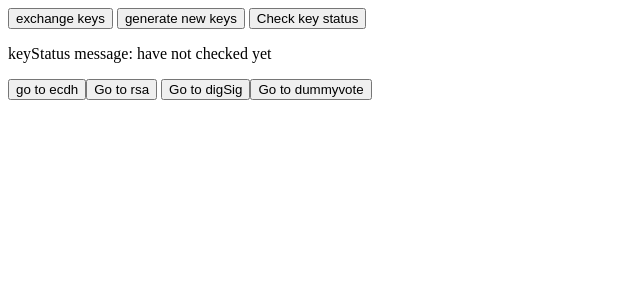
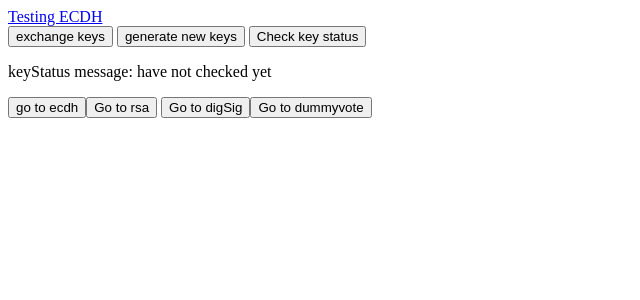
Before and after one commit to Draellemeistro/P4-projekt, a SvelteKit app in the folder Agora-app/: page /cryptoTests in a window 1280 px wide. Shown: the top 300 px of the page, without its empty margins (0-640 px from the left). Built offline with nearby package versions, Linux system fonts and the light colour scheme.

Commit message:
Fixed import of server private ECDH key

```diff
--- a/Agora-app/src/routes/cryptoTests/+page.svelte
+++ b/Agora-app/src/routes/cryptoTests/+page.svelte
@@ -1,6 +1,9 @@
 <script>
 	import { onMount } from 'svelte';
 	import { packageAndExchangeKeys } from './cryptoTests.js';
+	import TestingECDH from './testingECDH/TestingECDH.svelte';
+	import { Router, Route, Link } from 'svelte-routing';
+
 	import cryptoUtils from '../../utils/cryptoUtils.js';
 	let keyStatus = 'have not checked yet';
 	async function checkKeyStatus() {
@@ -18,8 +21,14 @@
 	onMount(async () => {
 		await cryptoUtils.genBothKeys();
 	});
+</script>
+<Router>
+	<nav>
+		<Link to="/cryptoTests/testingECDH">Testing ECDH</Link>
+	</nav>
 
-</script>
+	<Route path="/cryptoTests/testingECDH" component={TestingECDH} />
+</Router>
 <button on:click={packageAndExchangeKeys}>exchange keys</button>
 <button on:click={cryptoUtils.genBothKeys()}>generate new keys</button>
 <button on:click={checkKeyStatus}>Check key status</button>
```
